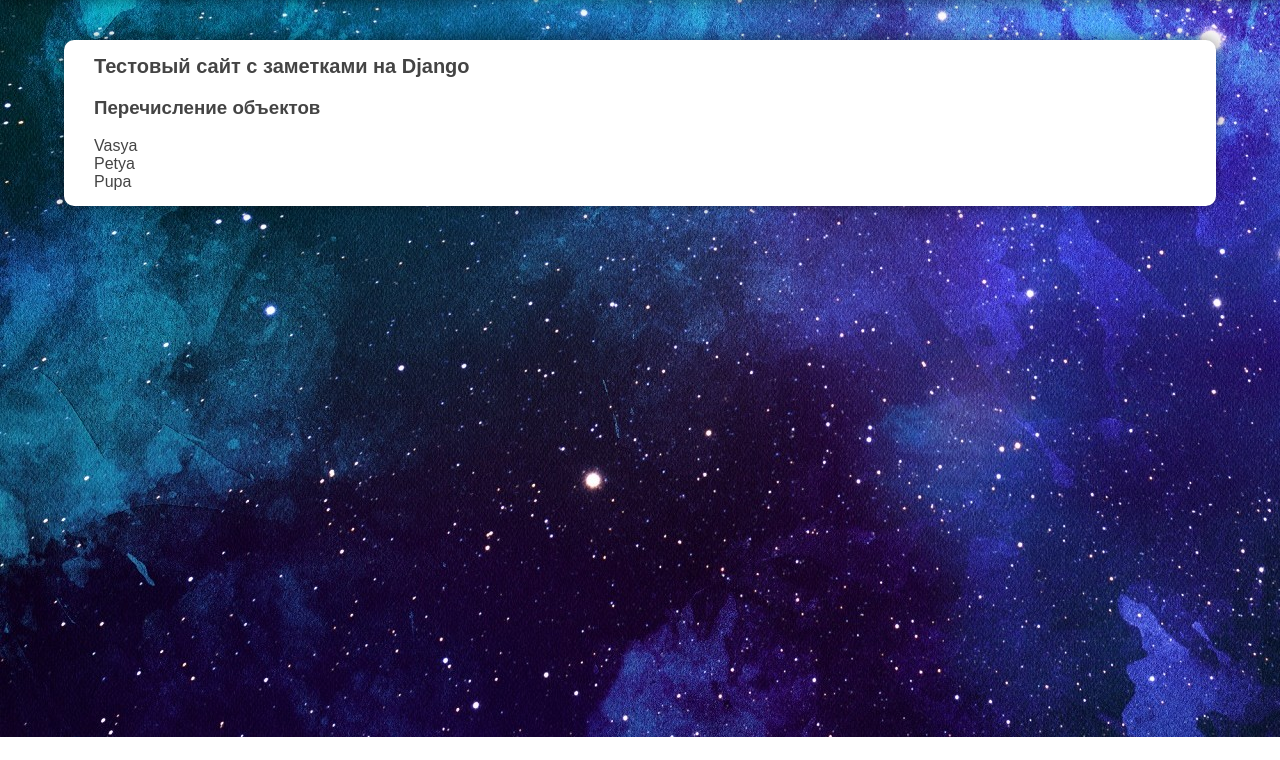
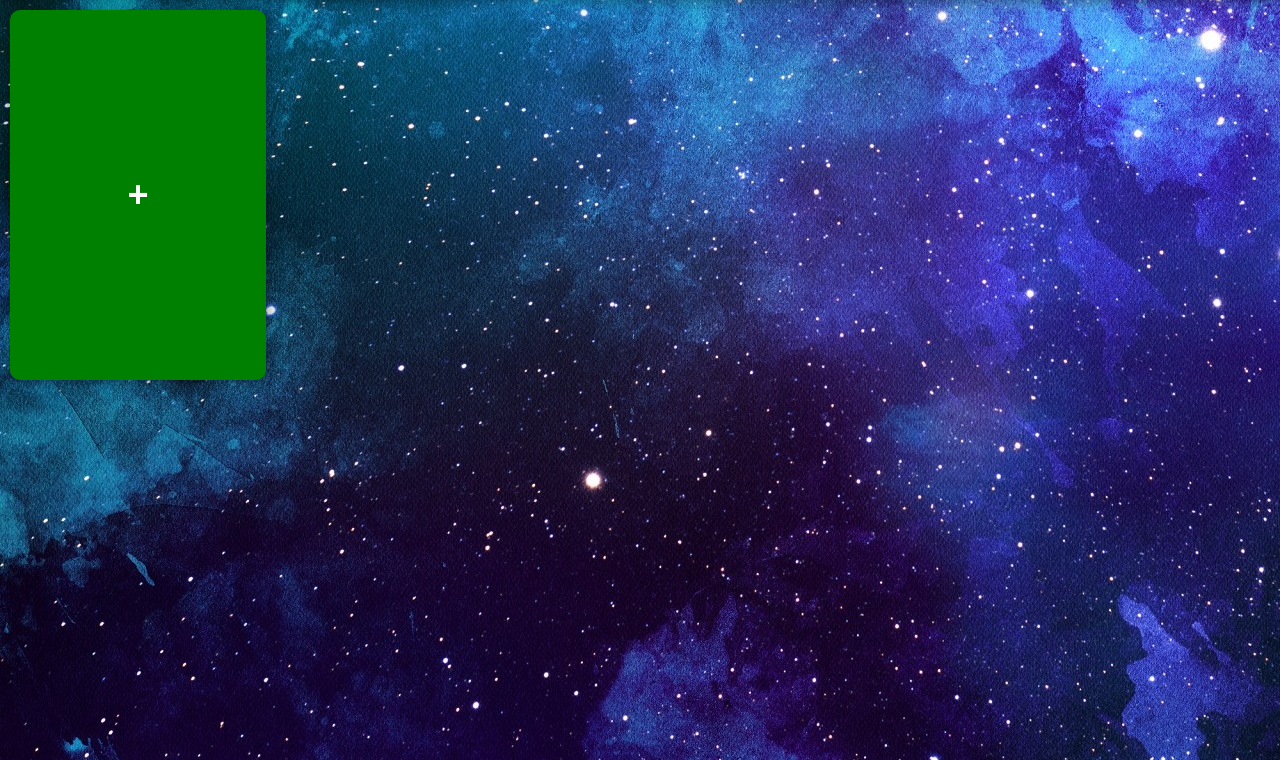
Before and after one commit to RastaBoy/django_notes_test, a Django app: page /my_notes/ in a window 1280 px wide. Shown: the part 63-823 px from the top of the page. Before the commit the page ends 800 px from the top, so only its background shows below. Run offline with Django 4.2, Linux system fonts and the light colour scheme; data that the repository does not hold is empty.

Commit message:
нейминг, начало работы над главной страницей

```diff
--- a/notessite/notes/static/notes/css/main.css
+++ b/notessite/notes/static/notes/css/main.css
@@ -55,7 +55,7 @@ html, body {
 }
 
 
-.authentication {
+.center_elem {
     display: flex;
     justify-content: center;
     align-items: center;
@@ -63,6 +63,51 @@ html, body {
     width: 100%;
 }
 
+.notes {
+    display: flex;
+    justify-content: flex-start;
+    align-items: flex-start;
+    height: 95%;
+    padding: 10px;
+}
+
+
+.note {
+
+}
+
+.create_note .card {
+    background-color: green;
+    color: #fff;
+    display: flex;
+    justify-content: center;
+    align-items: center;
+    padding: 0;
+}
+
+.create_note .card .addition {
+    font-size: 36px;
+    font-weight: 700;
+    text-decoration: none;
+    display: flex;
+    align-items: center;
+    justify-content: center;
+    width: 100%;
+    height: 100%;
+    color: #fff;
+    border-radius: 10px;
+}
+
+.create_note .card .addition:hover {
+    color: green;
+    background-color: #fff;
+    border-radius: 10px;
+    transition: 0.5s;
+}
+
+.notes .card {
+    height: 370px;
+}
 
 .card {
     background-color: #fff;
--- a/notessite/notes/templates/notes/authentication/login.html
+++ b/notessite/notes/templates/notes/authentication/login.html
@@ -1,7 +1,7 @@
 {% extends 'notes/base.html' %}
 
 {% block content %}
-<div class="authentication">
+<div class="center_elem">
     <div class="card">
         <div class="title">
             <span>Авторизация</span>
--- a/notessite/notes/templates/notes/authentication/register.html
+++ b/notessite/notes/templates/notes/authentication/register.html
@@ -1,7 +1,7 @@
 {% extends 'notes/base.html' %}
 
 {% block content %}
-<div class="authentication">
+<div class="center_elem">
     <div class="card">
         <div class="title">
             <span>Регистрация</span>
--- a/notessite/notes/templates/notes/main_page.html
+++ b/notessite/notes/templates/notes/main/notes.html
@@ -8,7 +8,17 @@
 {% endblock %}
 
 {% block content %}
-<div style="margin: 5vh 5vw;">
+<div class="notes">
+    <div class="note">
+        <div class="create_note">
+            <div class="card">
+                <a href="#" class="addition">+</a>
+            </div>
+        </div>
+    </div>
+</div>
+
+<!-- <div style="margin: 5vh 5vw;">
     <div class="card">
         <div class="title">
             <span>Тестовый сайт с заметками на Django</span>
@@ -17,12 +27,12 @@
             <h3>Перечисление объектов</h3>
             <div>
                 <ul>
-                    {% for obj in objects %}
-                        <li>{{ obj }}</li>
+                    {% for note in user_notes %}
+                        <li>{{ note }}</li>
                     {% endfor %}
                 </ul>
             </div>
         </div>
     </div>
-</div>
+</div> -->
 {% endblock %}
--- a/notessite/notes/urls.py
+++ b/notessite/notes/urls.py
@@ -8,7 +8,7 @@ urlpatterns = [
     path('register/', RegisterUserView.as_view(), name='register'),
     path('login/', LoginUserView.as_view(), name='login'),
     path('logout/', logout_user, name='logout'),
-    path('my_notes/', my_notes, name='my_notes'),
+    path('my_notes/', user_notes, name='my_notes'),
     path('my_notes/<int:note_id>/', note),
     path('query_test/', query_test)
 ]
--- a/notessite/notes/views/main.py
+++ b/notessite/notes/views/main.py
@@ -1,5 +1,7 @@
 from django.shortcuts import render, redirect
 from django.http import HttpRequest, HttpResponse, HttpResponseNotFound
+
+from ..models import Note
 
 
 def page_not_found(request : HttpRequest, exception : Exception):
@@ -12,14 +14,13 @@ def index(request : HttpRequest):
 
     return redirect('my_notes')
 
-def my_notes(request : HttpRequest):
-    return render(request, 'notes/main_page.html', context={
+
+def user_notes(request : HttpRequest):
+    user_notes = Note.objects.filter(user=request.user.id)
+    print(user_notes)
+    return render(request, 'notes/main/notes.html', context={
             'title' : 'Заметки на Django',
-            'objects' : [
-                'Vasya',
-                'Petya',
-                'Pupa'
-            ]
+            'user_notes' : user_notes
         })
 
 def note(request : HttpRequest, note_id : int):
```
Also changed, not shown: notessite/notes/forms.py (line endings or trailing spaces), 1 other file.
